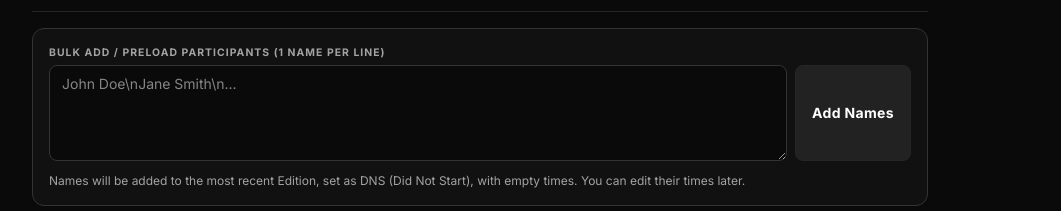
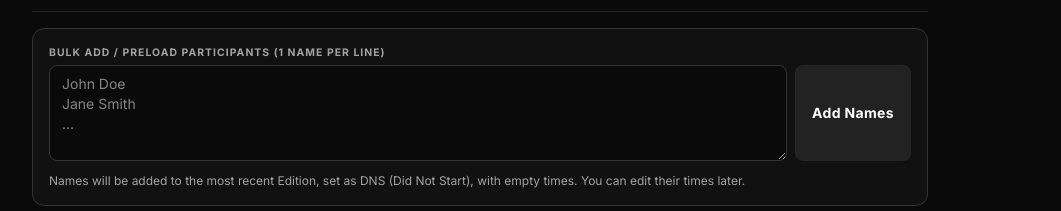
Before and after one commit to KManiKumarReddy/time-trials-leaderboard, a React (Vite) app: page /#/admin in a window 1280 px wide. Shown: the part 992-1203 px from the top of the page, without its empty margins (160-1221 px from the left). Built offline with nearby package versions, Linux system fonts and the light colour scheme; a web font is replaced by a local one.

Commit message:
fix multilineinput

```diff
--- a/src/pages/Admin.jsx
+++ b/src/pages/Admin.jsx
@@ -236,9 +236,9 @@ export default function Admin({ data, reloadData }) {
             <textarea
               value={bulkNames}
               onChange={e => setBulkNames(e.target.value)}
-              placeholder="John Doe\nJane Smith\n..."
+              placeholder={"John Doe\nJane Smith\n..."}
               className="w-full bg-[#0a0a0a] border border-[#333] rounded-lg px-3 py-2 text-white focus:border-brand-red outline-none h-24 text-sm"
-            />
+            ></textarea>
             <button onClick={handleBulkAdd} className="bg-[#222] hover:bg-[#333] text-white px-4 py-2 font-bold text-sm tracking-wide rounded-lg whitespace-nowrap h-24 border border-border-subtle hover:border-brand-red transition-all">
               Add Names
             </button>
```
